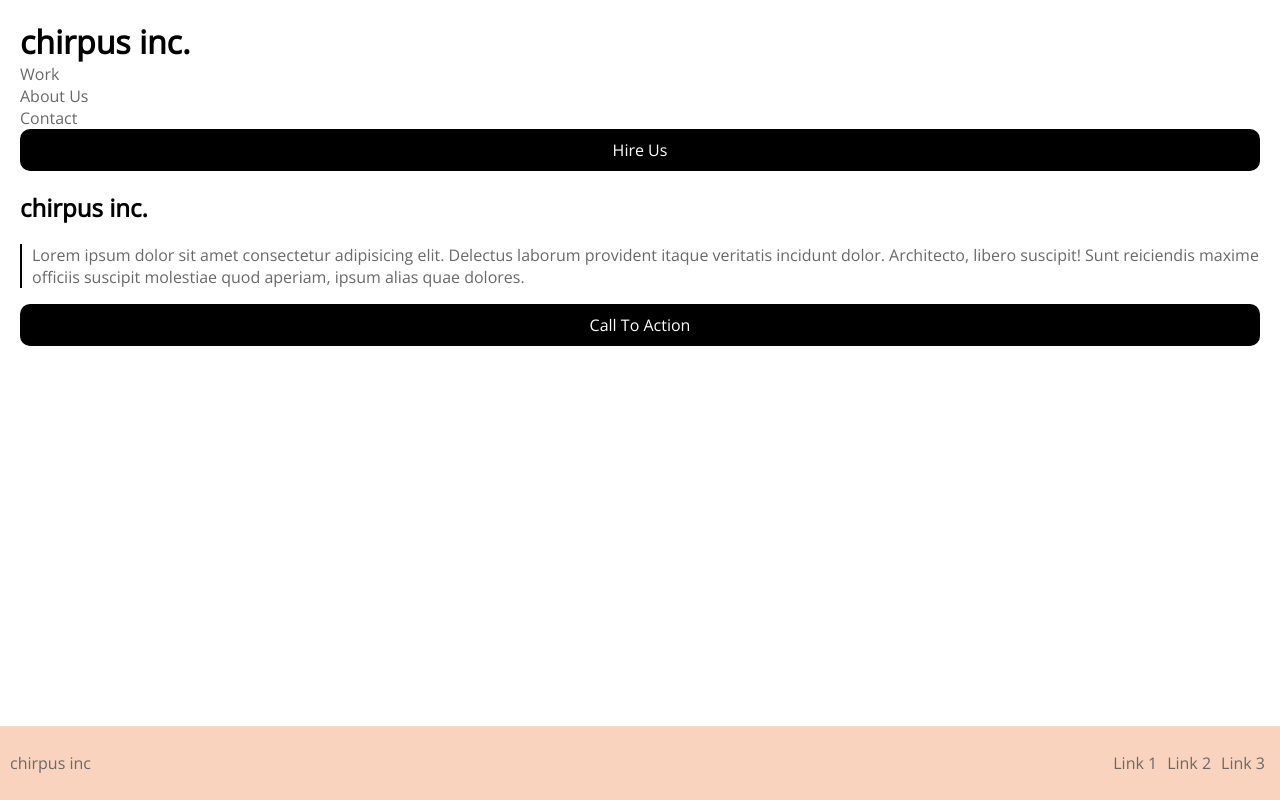
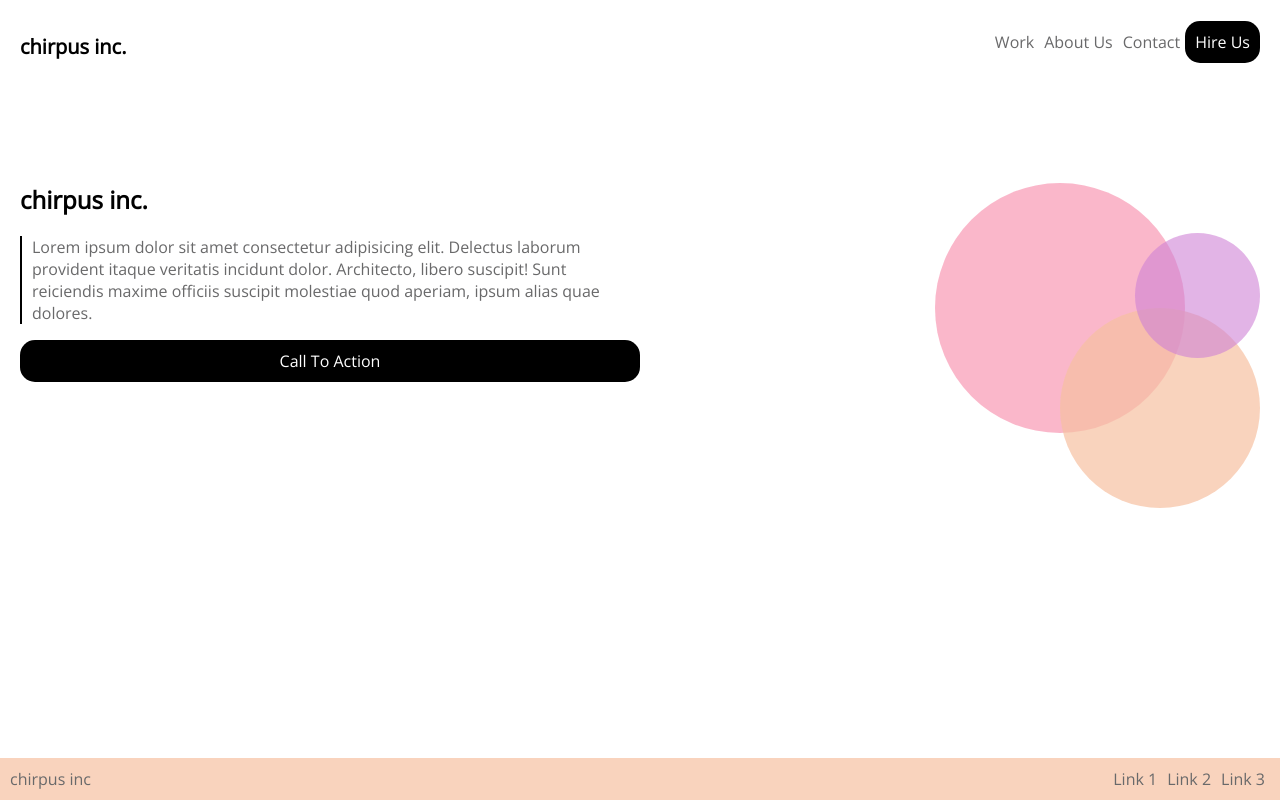
Before and after one commit to sethkasten/html-css-lab1-pt2, a plain HTML site: page index.html in a window 1280 px wide. Drawn offline with nearby package versions, Linux system fonts and the light colour scheme.

Commit message:
Lab 1 Pt 2 completed

```diff
--- a/index.html
+++ b/index.html
@@ -14,7 +14,7 @@
     <link rel="stylesheet" href="style.css" />
   </head>
   <body>
-    <header>
+    <header class="header">
       <h1>
         <a href="#" class="company-name">chirpus inc.</a>
       </h1>
@@ -35,8 +35,8 @@
         </ul>
       </nav>
     </header>
-    <main>
-      <section>
+    <main class="main">
+      <section class="about">
         <h2>chirpus inc.</h2>
         <p class="about-text">
           Lorem ipsum dolor sit amet consectetur adipisicing elit. Delectus
@@ -46,9 +46,14 @@
         </p>
         <a href="#" class="accent-link">Call To Action</a>
       </section>
+      <section class="circles">
+        <div class="circle1"></div>
+        <div class="circle2"></div>
+        <div class="circle3"></div>
+      </section>
     </main>
     <footer class="footer">
-      <p>chirpus inc</p>
+      <p class="company-name-footer">chirpus inc</p>
       <nav>
         <ul class="footer-nav-list">
           <li>
--- a/style.css
+++ b/style.css
@@ -18,6 +18,7 @@ ul {
 
 .company-name {
   color: #000;
+  font-size: 20px;
 }
 
 .nav-list {
@@ -34,7 +35,7 @@ ul {
   background-color: black;
   display: block;
   text-align: center;
-  border-radius: 10px;
+  border-radius: 15px;
   padding: 10px;
   color: white;
 }
@@ -60,9 +61,75 @@ ul {
 
 .footer-nav-list {
   display: flex;
+  margin: 0;
 }
 
 .footer-nav-list a {
   color: #69696a;
   padding: 5px;
 }
+
+.company-name-footer {
+  margin: 0;
+}
+
+@media only screen and (min-width: 768px) {
+  .header {
+    display: flex;
+    justify-content: space-between;
+    margin-bottom: 100px;
+    align-items: center;
+  }
+
+  .nav-list {
+    display: flex;
+    justify-content: space-between;
+    align-items: center;
+  }
+
+  .nav-item {
+    padding: 0 5px;
+  }
+
+  .main {
+    display: flex;
+    justify-content: space-between;
+  }
+
+  .about {
+    width: 50%;
+  }
+
+  .circles {
+    display: flex;
+    margin-top: 20px;
+  }
+
+  .circle1 {
+    height: 250px;
+    width: 250px;
+    background-color: rgba(247, 136, 167, 0.6);
+    border-radius: 50%;
+    position: relative;
+    left: 250px;
+  }
+
+  .circle2 {
+    height: 200px;
+    width: 200px;
+    background-color: rgba(247, 193, 162, 0.7);
+    border-radius: 50%;
+    position: relative;
+    top: 125px;
+    left: 125px;
+  }
+
+  .circle3 {
+    height: 125px;
+    width: 125px;
+    background-color: rgba(207, 130, 213, 0.6);
+    border-radius: 50%;
+    position: relative;
+    top: 50px;
+  }
+}
```
